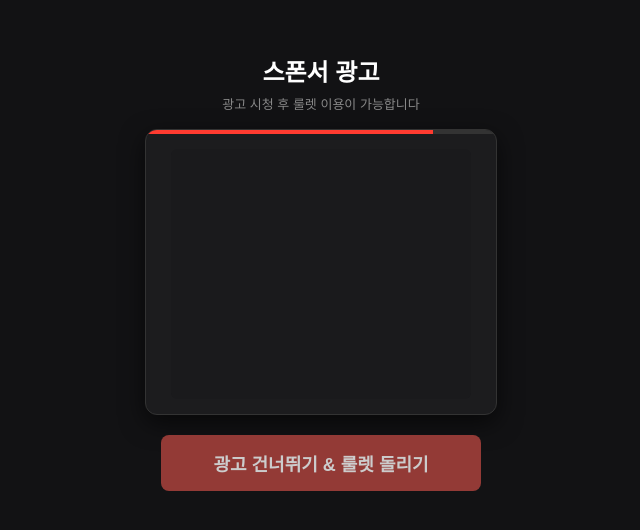
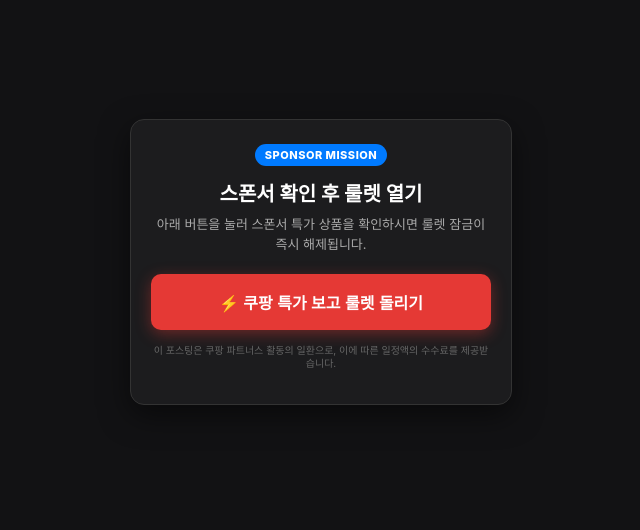
Before and after one commit to R000H7/Odeiya, a plain HTML site: page index.html in a window 1280 px wide. Shown: the part 138-668 px from the top of the page, without its empty margins (319-959 px from the left). Drawn offline with Linux system fonts and the light colour scheme.

Commit message:
Refactor index.html for sponsor mission and styling
Updated styles and structure for sponsor mission card and buttons. Removed ad-related elements and adjusted functionality for Coupang unlock.

```diff
--- a/index.html
+++ b/index.html
@@ -5,52 +5,65 @@
     <meta name="viewport" content="width=device-width, initial-scale=1.0">
     <title>Odeiya - Spin & Win!</title>
     <style>
-        body { font-family: 'Arial', sans-serif; background: #121214; color: white; text-align: center; margin: 0; overflow-x: hidden; }
+        body { font-family: -apple-system, BlinkMacSystemFont, "Apple SD Gothic Neo", "Malgun Gothic", sans-serif; background: #121214; color: white; text-align: center; margin: 0; overflow-x: hidden; }
         .screen { display: none; padding: 20px; min-height: 100vh; flex-direction: column; justify-content: center; align-items: center; box-sizing: border-box; }
         .active { display: flex; }
 
-        /* AD SCREEN */
-        .ad-container {
+        /* SPONSOR MISSION CARD */
+        .mission-card {
             width: 100%;
-            max-width: 350px;
+            max-width: 340px;
             background: #1c1c1e;
-            border-radius: 12px;
-            overflow: hidden;
+            border-radius: 14px;
+            padding: 24px 20px;
             border: 1px solid #333;
-            margin-bottom: 20px;
-            box-shadow: 0 8px 25px rgba(0,0,0,0.6);
+            box-shadow: 0 10px 30px rgba(0,0,0,0.5);
             display: flex;
             flex-direction: column;
             align-items: center;
         }
-        .ad-timer-bar {
+        .sponsor-badge {
+            background: #007AFF;
+            color: #fff;
+            font-size: 11px;
+            font-weight: 800;
+            padding: 4px 10px;
+            border-radius: 20px;
+            text-transform: uppercase;
+            letter-spacing: 0.5px;
+            margin-bottom: 12px;
+        }
+        .mission-title { font-size: 20px; font-weight: 700; margin: 0 0 8px 0; }
+        .mission-desc { font-size: 13px; color: #aaa; line-height: 1.5; margin: 0 0 20px 0; }
+
+        .coupang-btn {
+            display: flex;
+            align-items: center;
+            justify-content: center;
+            gap: 8px;
+            background: #E53935;
+            color: #ffffff;
             width: 100%;
-            height: 4px;
-            background: #333;
+            padding: 16px 0;
+            border-radius: 10px;
+            font-size: 16px;
+            font-weight: 700;
+            border: none;
+            cursor: pointer;
+            text-decoration: none;
+            box-shadow: 0 4px 15px rgba(229, 57, 53, 0.4);
+            transition: transform 0.15s ease, background 0.2s;
         }
-        .ad-timer-fill {
-            height: 100%;
-            width: 0%;
-            background: #FF3B30;
-            transition: width 1s linear;
-        }
-        .ad-slot {
-            width: 300px;
-            height: 250px;
-            min-width: 300px;
-            min-height: 250px;
-            margin: 15px auto;
-            display: flex;
-            justify-content: center;
-            align-items: center;
-            background: #1a1a1c;
-            border-radius: 6px;
-            overflow: hidden;
+        .coupang-btn:active { transform: scale(0.98); }
+        .coupang-legal {
+            font-size: 10px;
+            color: #666;
+            margin-top: 14px;
+            line-height: 1.3;
         }
 
+        /* BUTTONS */
         .btn { padding: 15px 30px; font-size: 18px; background: #555; color: white; border: none; border-radius: 8px; transition: 0.3s; width: 85%; max-width: 320px; font-weight: bold; text-decoration: none; box-sizing: border-box; }
-        #skip-btn { opacity: 0.5; pointer-events: none; }
-        #skip-btn.ready { background: #FF3B30; opacity: 1; pointer-events: auto; cursor: pointer; }
 
         /* CARNIVAL WHEEL SCREEN */
         .wheel-wrapper {
@@ -107,31 +120,21 @@
 </head>
 <body>
 
-    <!-- SCREEN 1: ADVERTISEMENT (Active by default to ensure script renders with dimensions) -->
+    <!-- SCREEN 1: 1-CLICK COUPANG PARTNERS UNLOCK -->
     <div id="screen-ad" class="screen active">
-        <h2 style="margin-bottom: 6px;">스폰서 광고</h2>
-        <p style="color: #888; font-size: 13px; margin: 0 0 16px 0;">광고 시청 후 룰렛 이용이 가능합니다</p>
+        <div class="mission-card">
+            <span class="sponsor-badge">SPONSOR MISSION</span>
+            <h2 class="mission-title">스폰서 확인 후 룰렛 열기</h2>
+            <p class="mission-desc">아래 버튼을 눌러 스폰서 특가 상품을 확인하시면 룰렛 잠금이 즉시 해제됩니다.</p>
 
-        <div class="ad-container">
-            <div class="ad-timer-bar">
-                <div id="ad-progress" class="ad-timer-fill"></div>
-            </div>
+            <button id="btn-coupang-unlock" class="coupang-btn">
+                <span>⚡ 쿠팡 특가 보고 룰렛 돌리기</span>
+            </button>
 
-            <div class="ad-slot">
-                <script type="text/javascript">
-                    atOptions = {
-                        'key' : '5f97e139ce627335bf1eb98565af5e14',
-                        'format' : 'iframe',
-                        'height' : 250,
-                        'width' : 300,
-                        'params' : {}
-                    };
-                </script>
-                <script type="text/javascript" src="https://www.highrevenueformat.com/5f97e139ce627335bf1eb98565af5e14/invoke.js"></script>
-            </div>
+            <p class="coupang-legal">
+                이 포스팅은 쿠팡 파트너스 활동의 일환으로, 이에 따른 일정액의 수수료를 제공받습니다.
+            </p>
         </div>
-
-        <button id="skip-btn" class="btn">5초 후 건너뛰기</button>
     </div>
 
     <!-- SCREEN 2: THE WHEEL -->
@@ -177,6 +180,14 @@
     </div>
 
     <script>
+        // ==========================================
+        // 1. CONFIGURATION
+        // ==========================================
+        // Replace this with your personal Coupang Partners short link (e.g. https://link.coupang.com/a/xxxxxx)
+        const COUPANG_AFFILIATE_URL = "https://link.coupang.com/a/b7fK0M";
+
+        const GOOGLE_APP_URL = "https://script.google.com/macros/s/AKfycbxZtE2Ap0KnwBxtRPyMAzUtJeu3-SDZZIBuVBobL4eDSvNtJ8UOrv_5zQ1kl3Ovcsr5cQ/exec";
+
         let wonPrize = "";
 
         const urlParams = new URLSearchParams(window.location.search);
@@ -188,37 +199,25 @@
             document.getElementById(screenId).classList.add('active');
         }
 
-        // Gatekeeping check: If already used, switch immediately to blocked screen
+        // Gatekeeping: Check if link was already used
         if (localStorage.getItem(spinKey) === "true") {
             showScreen("screen-used");
-        } else {
-            startAdTimer();
         }
 
-        // AD TIMER & PROGRESS BAR
-        function startAdTimer() {
-            let totalSeconds = 5;
-            let secondsRemaining = totalSeconds;
-            const skipBtn = document.getElementById("skip-btn");
-            const progressBar = document.getElementById("ad-progress");
+        // ==========================================
+        // 2. COUPANG COOKIE DROP ACTION
+        // ==========================================
+        document.getElementById("btn-coupang-unlock").addEventListener("click", () => {
+            // Open Coupang affiliate link in a separate tab/app to set the 24-hour cookie
+            window.open(COUPANG_AFFILIATE_URL, '_blank');
 
-            const timer = setInterval(() => {
-                secondsRemaining--;
-                const elapsedPercent = ((totalSeconds - secondsRemaining) / totalSeconds) * 100;
-                progressBar.style.width = elapsedPercent + "%";
+            // Immediately transition the current window to the wheel
+            showScreen("screen-wheel");
+        });
 
-                if (secondsRemaining > 0) {
-                    skipBtn.innerText = `${secondsRemaining}초 후 건너뛰기`;
-                } else {
-                    clearInterval(timer);
-                    skipBtn.innerText = "광고 건너뛰기 & 룰렛 돌리기";
-                    skipBtn.classList.add("ready");
-                    skipBtn.onclick = () => showScreen("screen-wheel");
-                }
-            }, 1000);
-        }
-
-        // CARNIVAL WHEEL RENDER
+        // ==========================================
+        // 3. 24-SEGMENT CARNIVAL WHEEL RENDER
+        // ==========================================
         const canvas = document.getElementById("wheel-canvas");
         const ctx = canvas.getContext("2d");
 
@@ -234,7 +233,7 @@
             { label: "1", sub: "천원", prize: "1,000 KRW",  color: "#FFD200", text: "#111" },
             { label: "5", sub: "천원", prize: "5,000 KRW",  color: "#43A047", text: "#FFF" },
             { label: "1", sub: "천원", prize: "1,000 KRW",  color: "#FFD200", text: "#111" },
-            { label: "100", sub: "만원", prize: "100,000 KRW", color: "#E53935", text: "#FFF" },
+            { label: "100", sub: "만원", prize: "100,000 KRW", color: "#E53935", text: "#FFF" }, // 100k Jackpot
             { label: "1", sub: "천원", prize: "1,000 KRW",  color: "#FFD200", text: "#111" },
             { label: "5", sub: "천원", prize: "5,000 KRW",  color: "#1E88E5", text: "#FFF" },
             { label: "1", sub: "천원", prize: "1,000 KRW",  color: "#FFD200", text: "#111" },
@@ -259,13 +258,13 @@
 
             ctx.clearRect(0, 0, canvas.width, canvas.height);
 
-            // Rim
+            // Dark Outer Rim
             ctx.beginPath();
             ctx.arc(centerX, centerY, radius + 10, 0, 2 * Math.PI);
             ctx.fillStyle = "#222226";
             ctx.fill();
 
-            // Slices
+            // Slices & Radial Typography
             slices.forEach((slice, i) => {
                 const startAngle = i * sliceAngle;
                 const endAngle = startAngle + sliceAngle;
@@ -296,7 +295,7 @@
                 ctx.restore();
             });
 
-            // Outer Pegs
+            // Outer Perimeter Pegs
             for (let i = 0; i < numSlices; i++) {
                 const pinAngle = i * sliceAngle;
                 const pinX = centerX + (radius + 2) * Math.cos(pinAngle);
@@ -320,14 +319,14 @@
             ctx.strokeStyle = "#222226";
             ctx.stroke();
 
-            // Hub Text
+            // Center Branding
             ctx.fillStyle = "#222226";
             ctx.font = "bold 26px 'Arial Black', sans-serif";
             ctx.textAlign = "center";
             ctx.textBaseline = "middle";
             ctx.fillText("ODEIYA", centerX, centerY - 32);
 
-            // Hub Center Cap
+            // Center Bolt Cap
             ctx.beginPath();
             ctx.arc(centerX, centerY, 26, 0, 2 * Math.PI);
             ctx.fillStyle = "#E53935";
@@ -344,7 +343,9 @@
 
         drawCarnivalWheel();
 
-        // PROBABILITY SPIN LOGIC
+        // ==========================================
+        // 4. SPIN LOGIC & PROBABILITIES
+        // ==========================================
         function spinWheel() {
             if (localStorage.getItem(spinKey) === "true") {
                 showScreen("screen-used");
@@ -353,6 +354,7 @@
 
             document.getElementById("spin-btn").disabled = true;
 
+            // Mathematical expected payout ~4,940 KRW (1k: 44%, 5k: 40%, 10k: 15%, 100k: 1%)
             const rand = Math.random() * 100;
             let targetPrize = "";
 
@@ -382,6 +384,7 @@
             const totalRotation = (360 * 6) + stopDeg + jitter;
             canvas.style.transform = `rotate(${totalRotation}deg)`;
 
+            // Lock device from re-entering this specific QR link
             localStorage.setItem(spinKey, "true");
 
             setTimeout(() => {
@@ -392,7 +395,9 @@
 
         document.getElementById("spin-btn").addEventListener("click", spinWheel);
 
-        // DATA WRITE TO GOOGLE APPS SCRIPT
+        // ==========================================
+        // 5. GOOGLE APPS SCRIPT FORM SUBMISSION
+        // ==========================================
         document.getElementById("submit-btn").addEventListener("click", () => {
             const igHandle = document.getElementById("ig-username").value;
             if (igHandle.trim() === "") {
@@ -403,8 +408,6 @@
             const submitBtn = document.getElementById("submit-btn");
             submitBtn.innerText = "저장 중...";
             submitBtn.disabled = true;
-
-            const GOOGLE_APP_URL = "https://script.google.com/macros/s/AKfycbxZtE2Ap0KnwBxtRPyMAzUtJeu3-SDZZIBuVBobL4eDSvNtJ8UOrv_5zQ1kl3Ovcsr5cQ/exec";
 
             const params = new URLSearchParams({
                 qrSource: qrSource,
```
